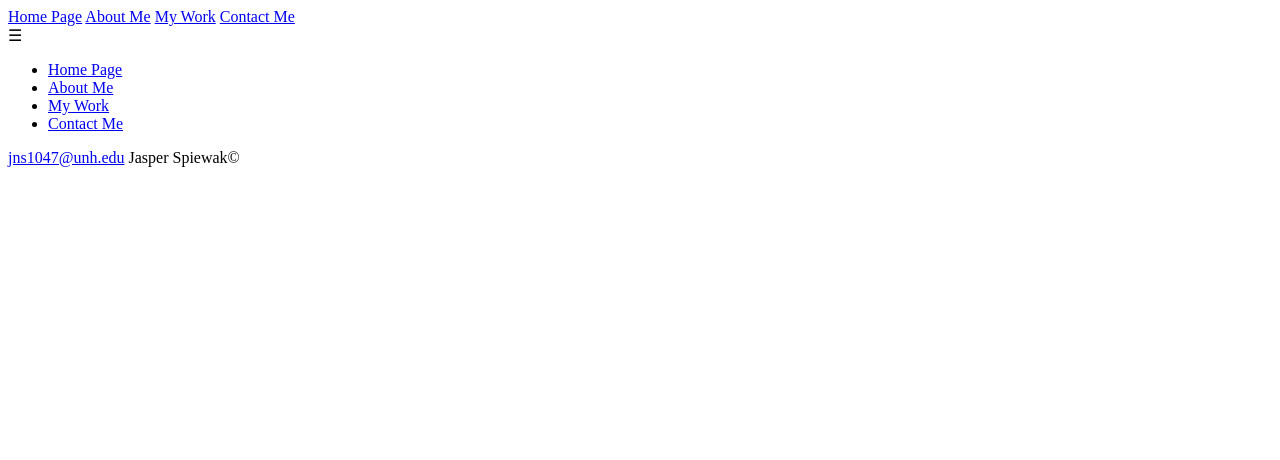
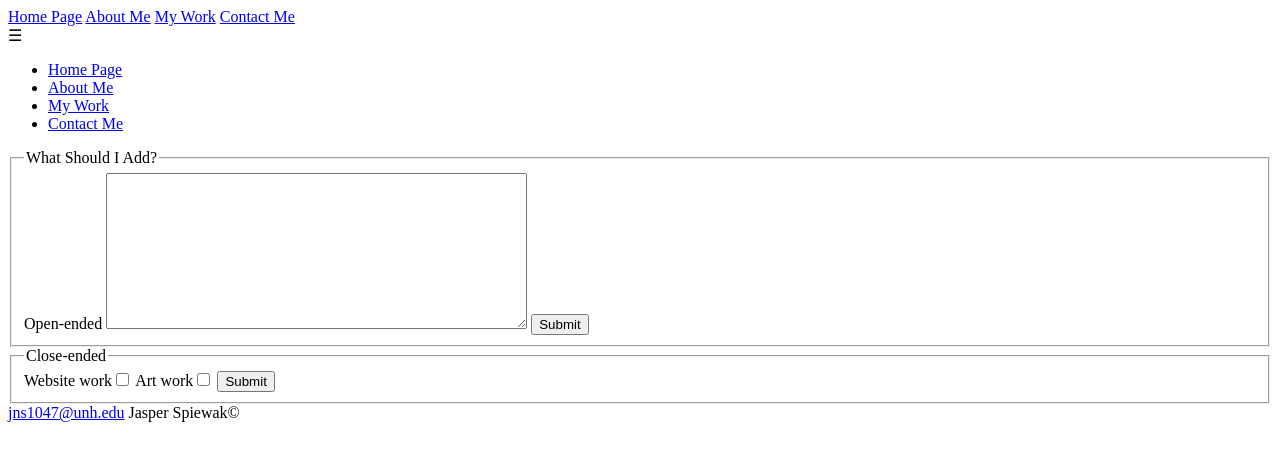
Before and after one commit to scarabub1047/beetlebub, a plain HTML site: page contact.html in a window 1280 px wide. Drawn offline with Linux system fonts and the light colour scheme.

Commit message:
Update contact.html

```diff
--- a/contact.html
+++ b/contact.html
@@ -30,7 +30,21 @@
     </nav>
 
 <main>
-
+ <form>
+        <fieldset>
+          <legend>What Should I Add?</legend>
+          <label>Open-ended</label>
+          <textarea name="response" rows="10" cols="50">
+          </textarea>
+            <input type="submit" value="Submit">
+            </fieldset>
+          <fieldset>
+            <legend>Close-ended</legend>
+          <label>Website work</label><input type="checkbox" name="website">
+          <label>Art work</label><input type="checkbox" name="artwork">
+        <input type="submit" value="Submit">
+        </fieldset>
+      </form>
 
 </main>
 
```
